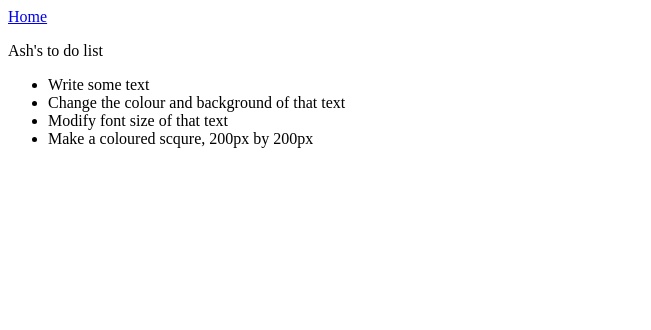
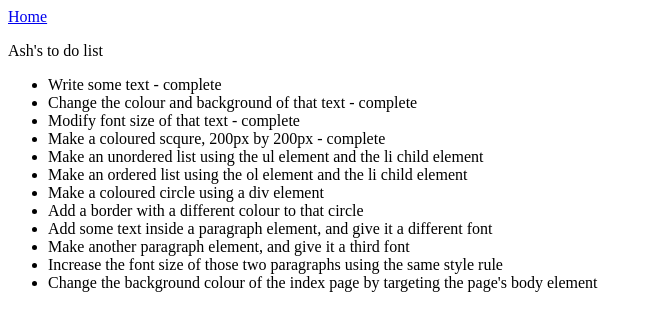
Before and after one commit to AdamBoley/plasma-snake, a plain HTML site: page todo.html in a window 1280 px wide. Shown: the whole page, without its empty margins (0-651 px from the left). Drawn offline with Linux system fonts and the light colour scheme.

Commit message:
add challenges stage 2

```diff
--- a/todo.html
+++ b/todo.html
@@ -12,13 +12,19 @@
     <p>Ash's to do list</p>
 
     <ul>
-        <li>Write some text</li>
-        <li>Change the colour and background of that text</li>
-        <li>Modify font size of that text</li>
-        <li>Make a coloured scqure, 200px by 200px</li>
+        <li>Write some text - complete</li>
+        <li>Change the colour and background of that text - complete</li>
+        <li>Modify font size of that text - complete</li>
+        <li>Make a coloured scqure, 200px by 200px - complete</li>
+        <li>Make an unordered list using the ul element and the li child element</li>
+        <li>Make an ordered list using the ol element and the li child element</li>
+        <li>Make a coloured circle using a div element</li>
+        <li>Add a border with a different colour to that circle</li>
+        <li>Add some text inside a paragraph element, and give it a different font</li>
+        <li>Make another paragraph element, and give it a third font</li>
+        <li>Increase the font size of those two paragraphs using the same style rule</li>
+        <li>Change the background colour of the index page by targeting the page's body element</li>
     </ul>
 
-
-    <div id="coloured-square"></div>
 </body>
 </html>
```
